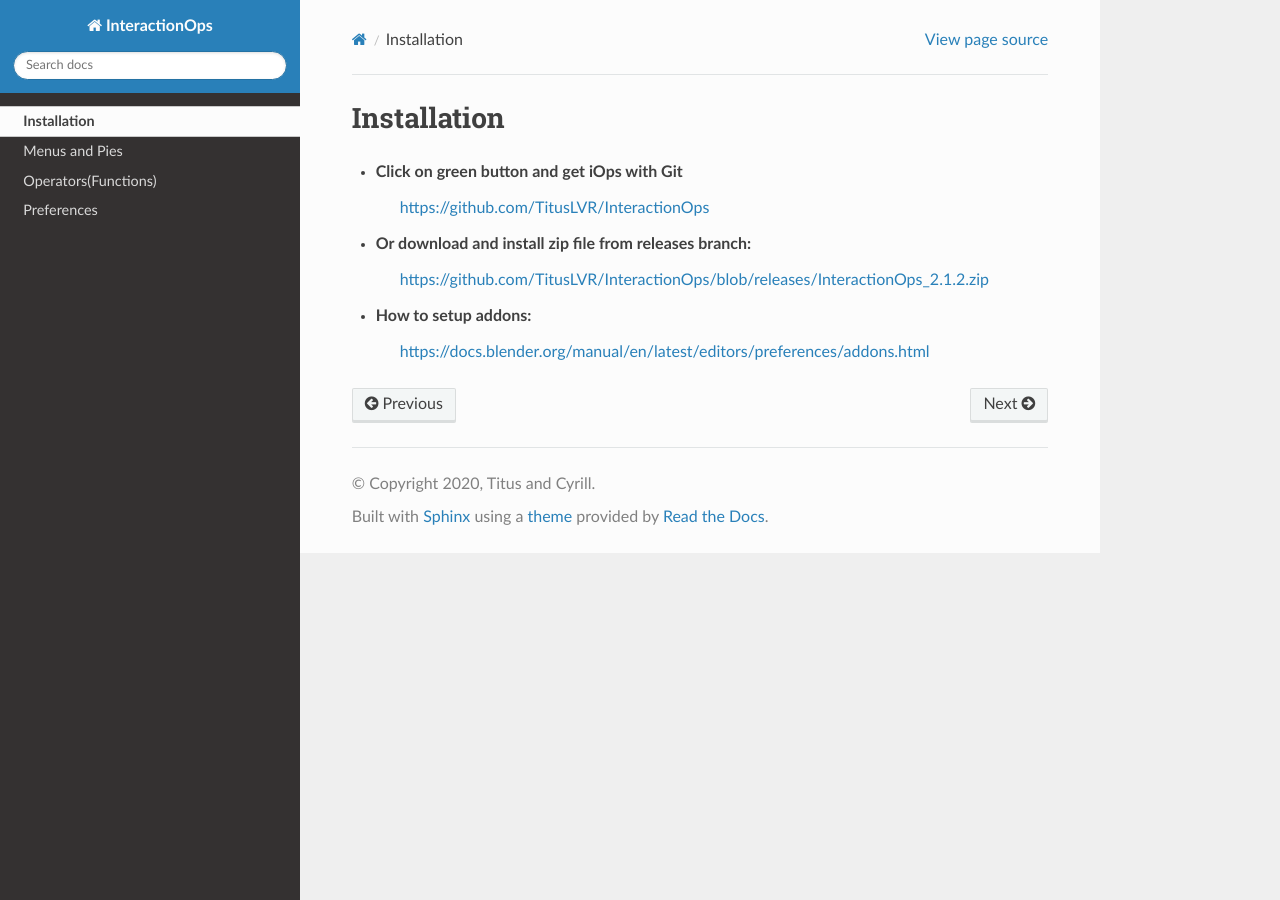
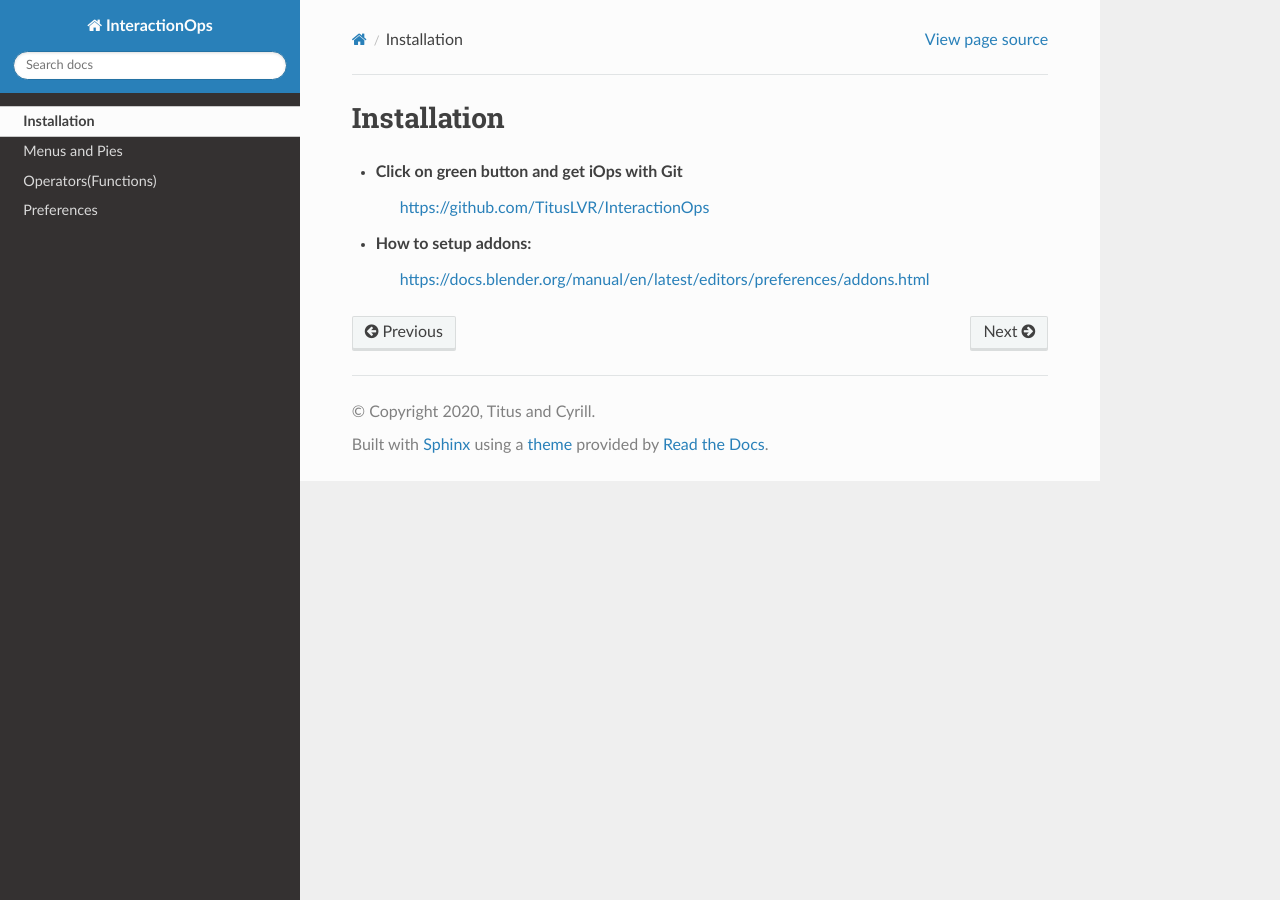
Before and after one commit to TitusLVR/InteractionOps_Docs, a Sphinx documentation site: the page built from docs/installation.rst, in a window 1280 px wide. Built offline with Sphinx 7.4.7 and the Read the Docs theme 3.1.0, drawn with Linux system fonts in a browser that asks for light colours.

Commit message:
Update installation.rst

```diff
--- a/docs/installation.rst
+++ b/docs/installation.rst
@@ -3,9 +3,5 @@ Installation
 
 * Click on green button and get iOps with Git
    https://github.com/TitusLVR/InteractionOps
-
-* Or download and install zip file from releases branch:
-   https://github.com/TitusLVR/InteractionOps/blob/releases/InteractionOps_2.1.2.zip
-
 * How to setup addons:
    https://docs.blender.org/manual/en/latest/editors/preferences/addons.html
```
